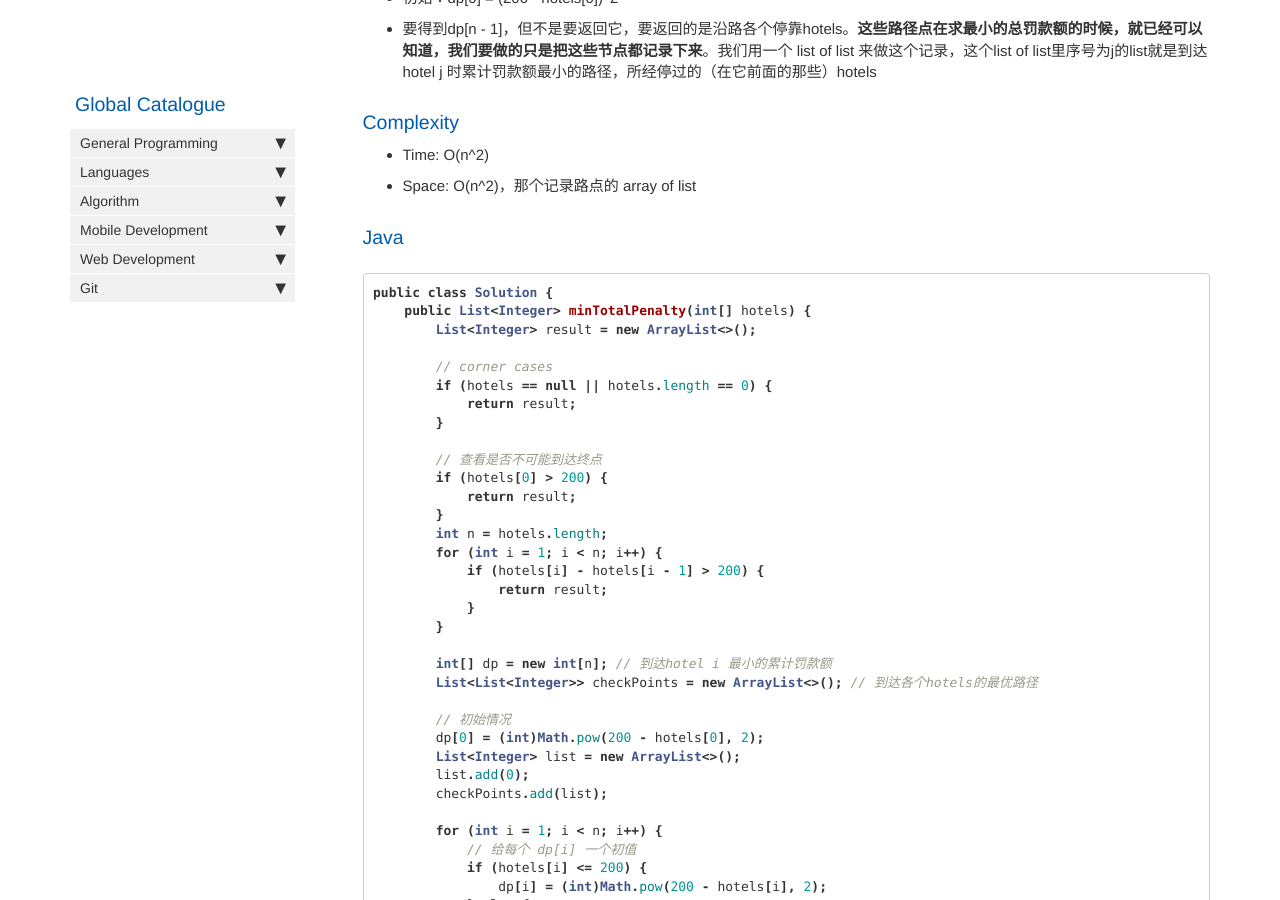
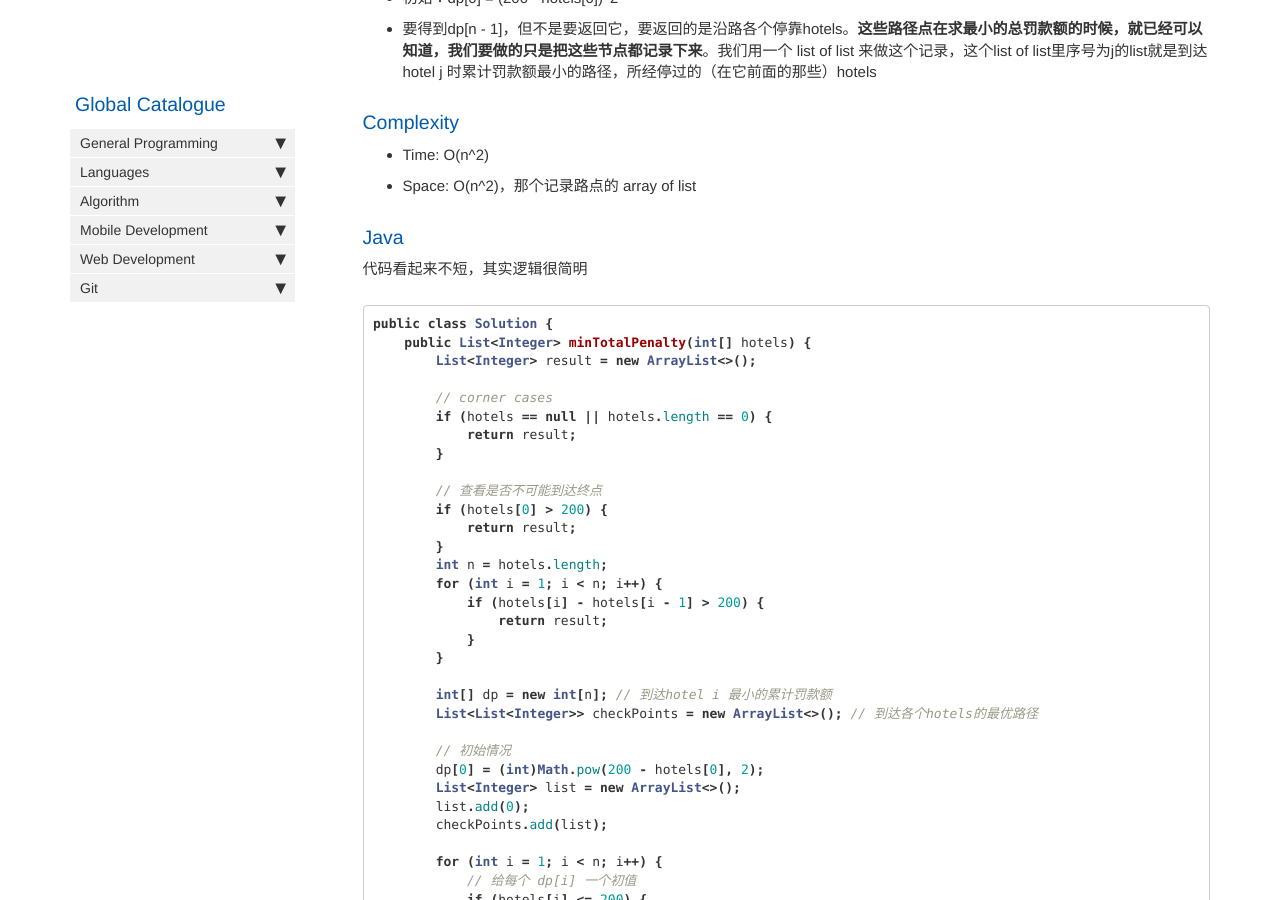
Before and after one commit to HungryOrc/hungryorc.github.io, a Jekyll site: the page built from pages/algorithm/algorithm_min_sum_penalty_along_hotels.md, in a window 1280 px wide and 900 px high, scrolled down 830 px. Built offline with Jekyll 4.4.1, drawn with Linux system fonts in a browser that asks for light colours; nearby versions of some CDN libraries; comment, search, counter and statistics services are not loaded.

Commit message:
Update algorithm_min_sum_penalty_along_hotels.md

````diff
--- a/pages/algorithm/algorithm_min_sum_penalty_along_hotels.md
+++ b/pages/algorithm/algorithm_min_sum_penalty_along_hotels.md
@@ -41,6 +41,8 @@ toc: false
 * Space: O(n^2)，那个记录路点的 array of list
 
 ### Java
+代码看起来不短，其实逻辑很简明
+
 ```java
 public class Solution {
     public List<Integer> minTotalPenalty(int[] hotels) {
````
